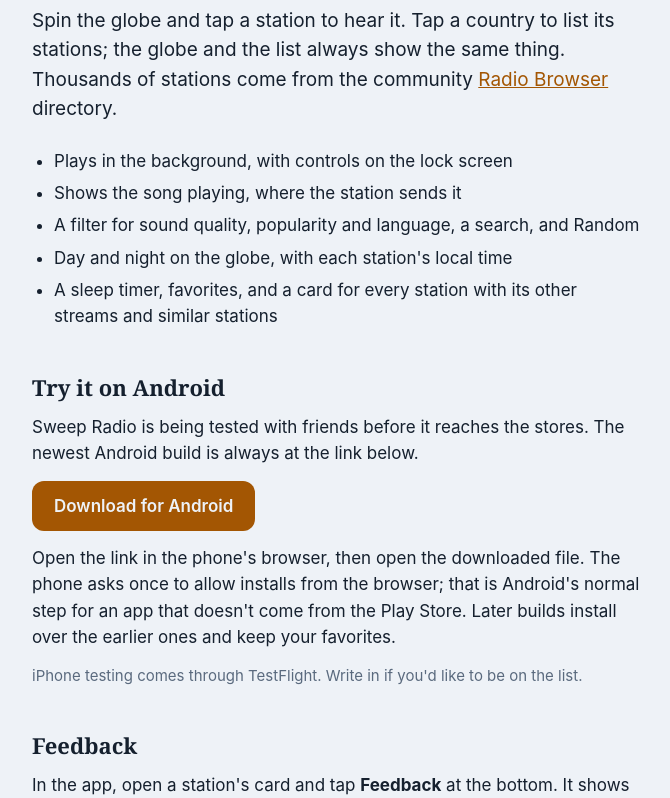
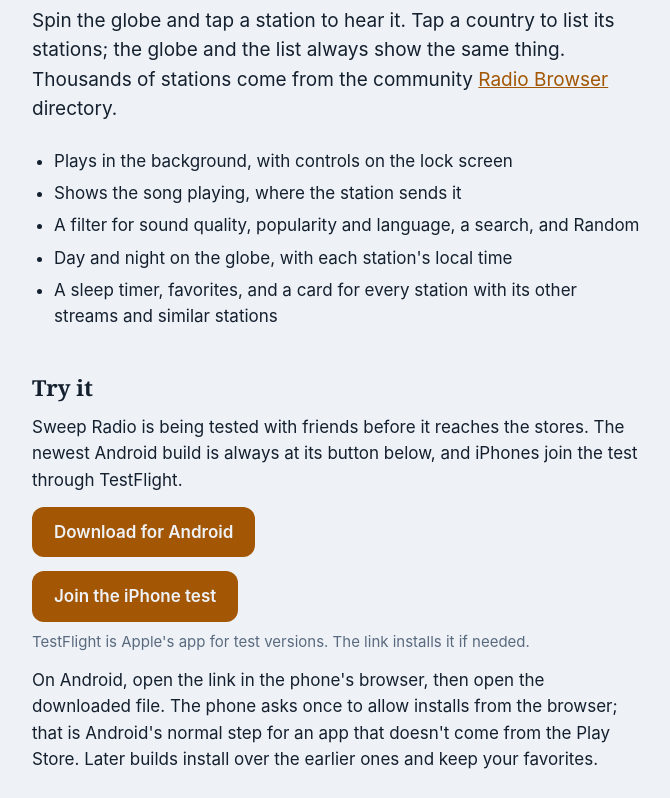
Before and after one commit to pglockner/jukenzie.com, a plain HTML site: page radio-globe/index.html in a window 1280 px wide. Shown: the part 154-952 px from the top of the page, without its empty margins (304-974 px from the left). Drawn offline with Linux system fonts and the light colour scheme; no server answers.

Commit message:
Sweep Radio page: a "Join the iPhone test" button under Download for Android
It opens TestFlight's public link, with a line under it saying what
TestFlight is. The section and the descriptions now cover both phones, the
"write in" line for iPhones goes, and the home page lists the app for
Android and iPhone. The 8 px rule for a line under a button is now .under,
used by both lines.

Co-Authored-By: Claude <noreply@anthropic.com>

```diff
--- a/radio-globe/index.html
+++ b/radio-globe/index.html
@@ -4,10 +4,10 @@
 <meta charset="utf-8">
 <meta name="viewport" content="width=device-width, initial-scale=1">
 <title>Sweep Radio</title>
-<meta name="description" content="Sweep Radio: live radio from around the world on a globe, for Android and iPhone. Test builds for Android.">
+<meta name="description" content="Sweep Radio: live radio from around the world on a globe, for Android and iPhone. Test builds for both.">
 <meta property="og:type" content="website">
 <meta property="og:title" content="Sweep Radio">
-<meta property="og:description" content="Live radio from around the world on a globe, for Android and iPhone. Test builds for Android.">
+<meta property="og:description" content="Live radio from around the world on a globe, for Android and iPhone. Test builds for both.">
 <meta property="og:url" content="https://jukenzie.com/radio-globe/">
 <meta property="og:image" content="https://jukenzie.com/radio-globe/icon.png">
 <link rel="icon" href="icon.png">
@@ -34,12 +34,13 @@
     <li>A sleep timer, favorites, and a card for every station with its other streams and similar stations</li>
   </ul>
 
-  <h2>Try it on Android</h2>
-  <p>Sweep Radio is being tested with friends before it reaches the stores. The newest Android build is always at the link below.</p>
+  <h2>Try it</h2>
+  <p>Sweep Radio is being tested with friends before it reaches the stores. The newest Android build is always at its button below, and iPhones join the test through TestFlight.</p>
   <p><a class="download" href="https://github.com/pglockner/radio-globe-releases/releases/latest/download/radio-globe.apk">Download for Android</a></p>
-  <p class="fine version" id="version" hidden></p>
-  <p>Open the link in the phone's browser, then open the downloaded file. The phone asks once to allow installs from the browser; that is Android's normal step for an app that doesn't come from the Play Store. Later builds install over the earlier ones and keep your favorites.</p>
-  <p class="fine">iPhone testing comes through TestFlight. Write in if you'd like to be on the list.</p>
+  <p class="fine under" id="version" hidden></p>
+  <p><a class="download" href="https://testflight.apple.com/join/eC7m82TB">Join the iPhone test</a></p>
+  <p class="fine under">TestFlight is Apple's app for test versions. The link installs it if needed.</p>
+  <p>On Android, open the link in the phone's browser, then open the downloaded file. The phone asks once to allow installs from the browser; that is Android's normal step for an app that doesn't come from the Play Store. Later builds install over the earlier ones and keep your favorites.</p>
 
   <h2>Feedback</h2>
   <p>In the app, open a station's card and tap <strong>Feedback</strong> at the bottom. It shows what gets sent (the app's version, your phone's model and system version, and the diagnostic log), then opens the share sheet so you can add a note and send it. Or write to <a href="mailto:support@jukenzie.com?subject=Sweep%20Radio">support@jukenzie.com</a>.</p>
--- a/style.css
+++ b/style.css
@@ -102,7 +102,7 @@ header div { flex: 1 1 0; }
   text-decoration: none;
 }
 .download:hover { filter: brightness(1.08); }
-/* The version line under a Download button sits 8 px below it (14 px collapsed with -6 px). */
-.version { margin-top: -6px; }
+/* A small line about the Download button above it sits 8 px below it (14 px collapsed with -6 px). */
+.under { margin-top: -6px; }
 
 footer { margin-top: 48px; padding-top: 18px; border-top: 1px solid var(--line); color: var(--muted); font-size: 15px; }
```
Also changed, not shown: index.html (+1 -1 lines), 1 other file.
